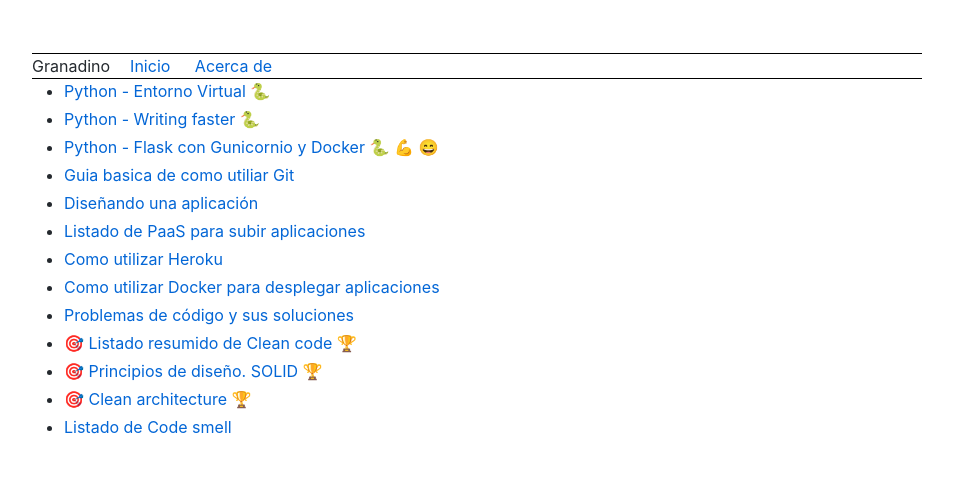
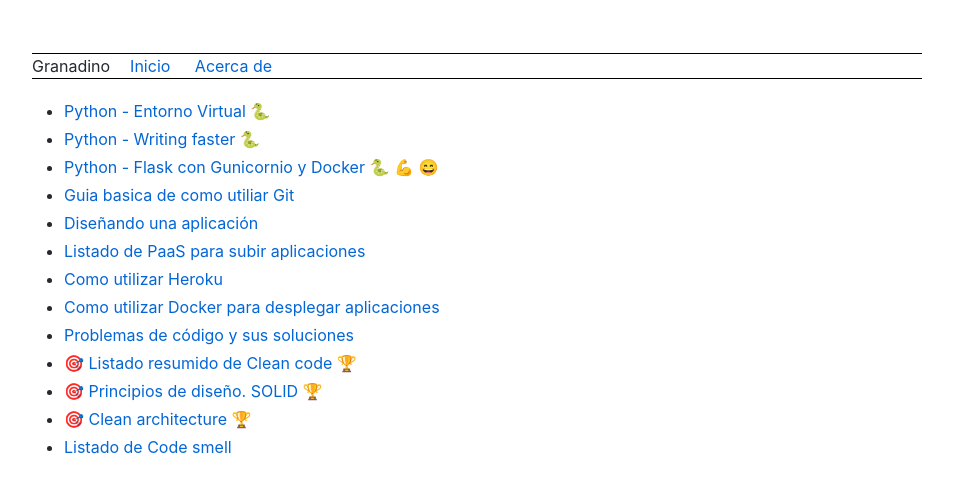
Before and after one commit to Akira3030/formacion, a Jekyll site: the page built from index.md, in a window 1280 px wide. Shown: the top 493 px of the page, without its empty margins (163-1116 px from the left). Built offline with Jekyll 4.4.1, drawn with Linux system fonts in a browser that asks for light colours; emoji names are drawn with the system emoji font.

Commit message:
Update estilo.css

```diff
--- a/assets/css/estilo.css
+++ b/assets/css/estilo.css
@@ -1,3 +1,6 @@
+.main-header {
+	margin-bottom:20px;
+}
 .container {
 	width: 960px;
 	max-width: 100%;
@@ -17,6 +20,7 @@
 
 }
 .header-logo {
+	font-size:16px;
 	margin:0px;
 	padding:0px;
 	margin-right:20px;
```
